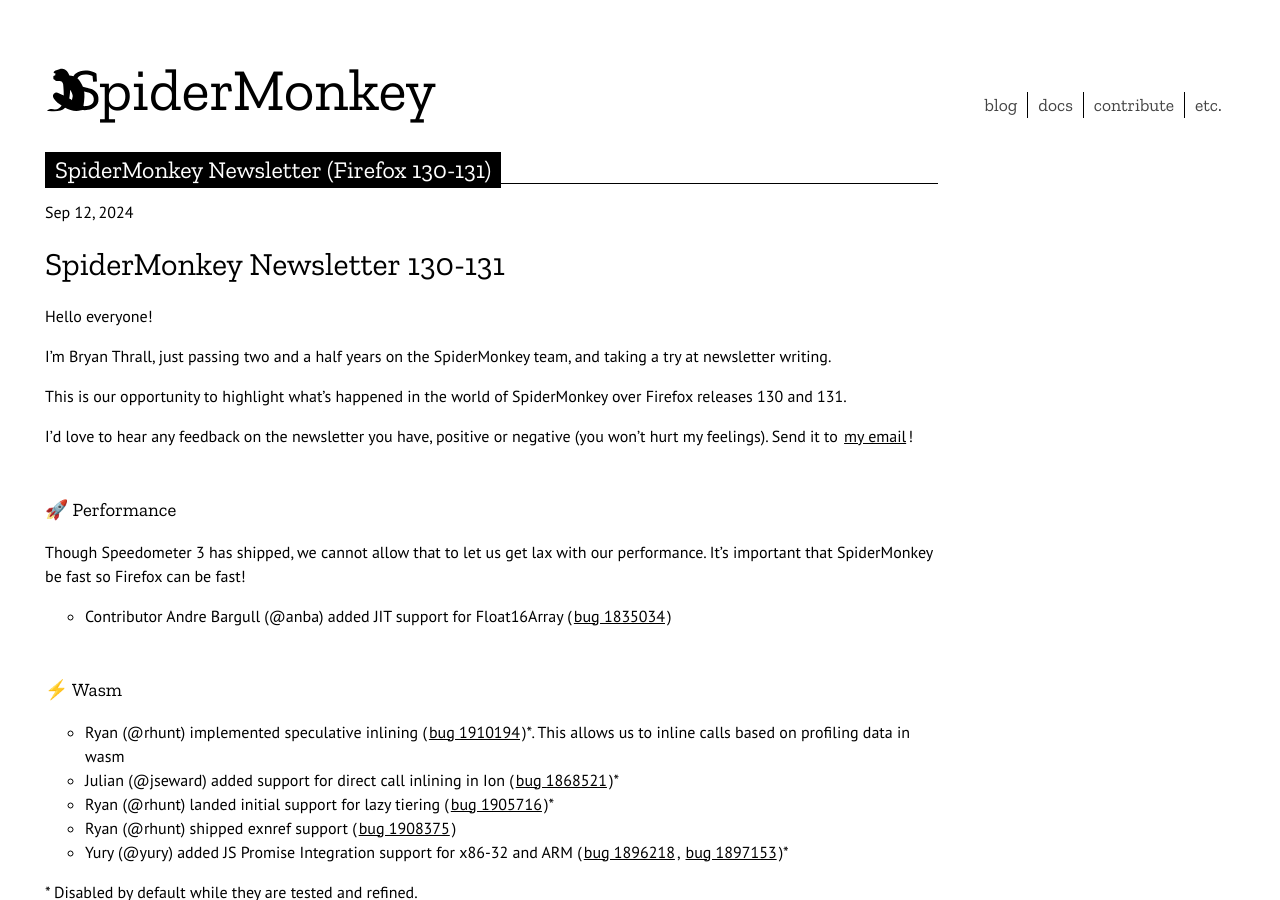
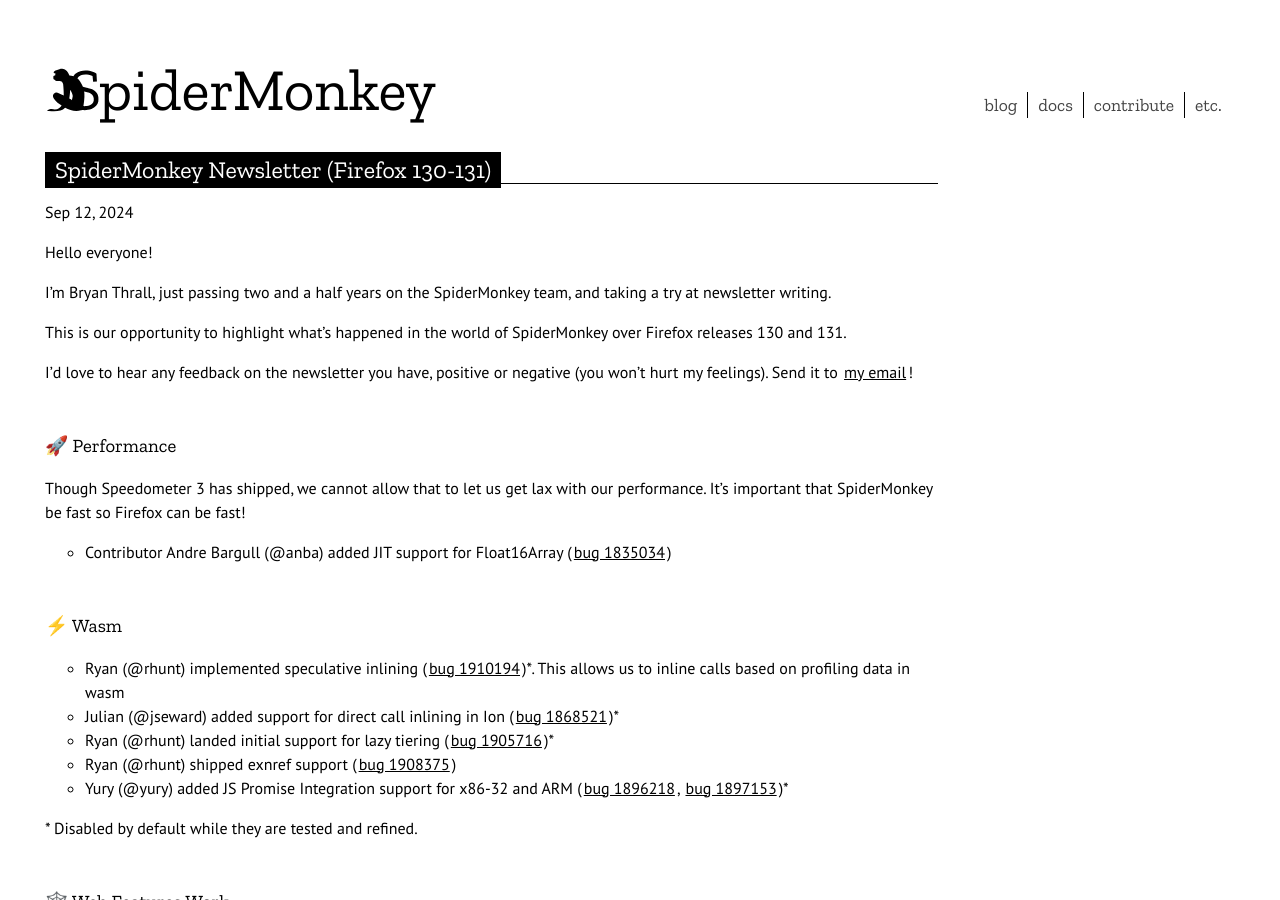
Before and after one commit to mozilla-spidermonkey/spidermonkey.dev, a Jekyll site: the page built from _posts/2024-09-12-newsletter-firefox-130-131.markdown, in a window 1280 px wide and 900 px high. Built offline with Jekyll 4.4.1, drawn with Linux system fonts in a browser that asks for light colours; nearby versions of some CDN libraries.

Commit message:
Remove extra title from latest blog post

```diff
--- a/_posts/2024-09-12-newsletter-firefox-130-131.markdown
+++ b/_posts/2024-09-12-newsletter-firefox-130-131.markdown
@@ -3,8 +3,6 @@
 title: "SpiderMonkey Newsletter (Firefox 130-131)"
 date: 2024-09-12 15:33:08 -0500
 ---
-
-# SpiderMonkey Newsletter 130-131
 
 Hello everyone\!
 
```
